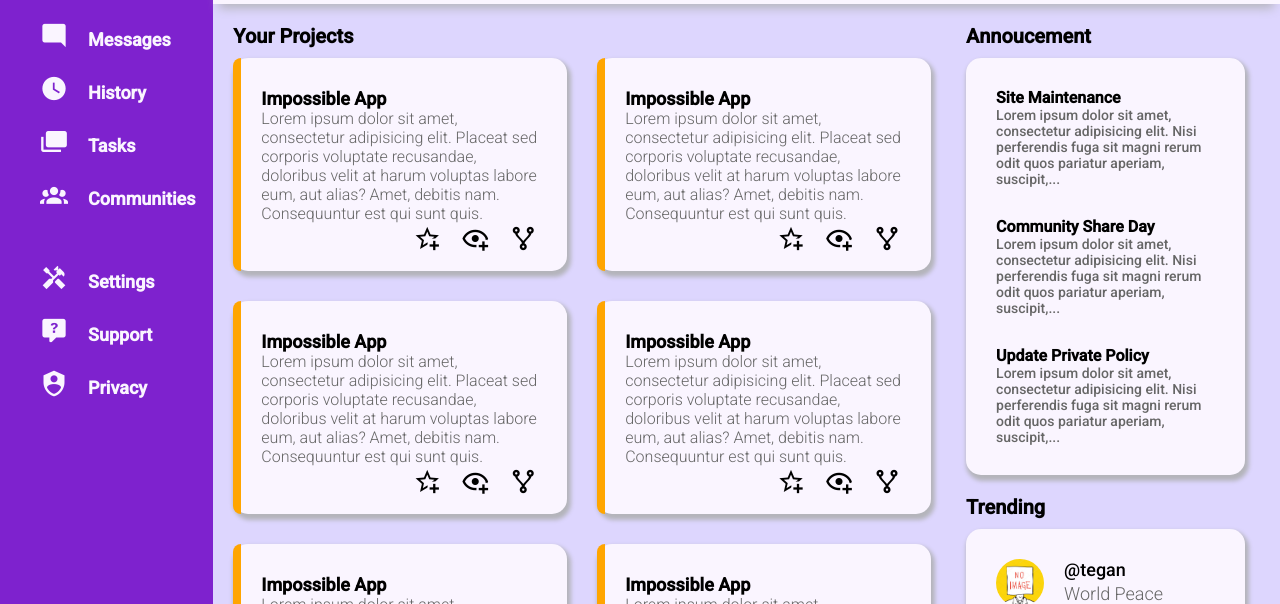
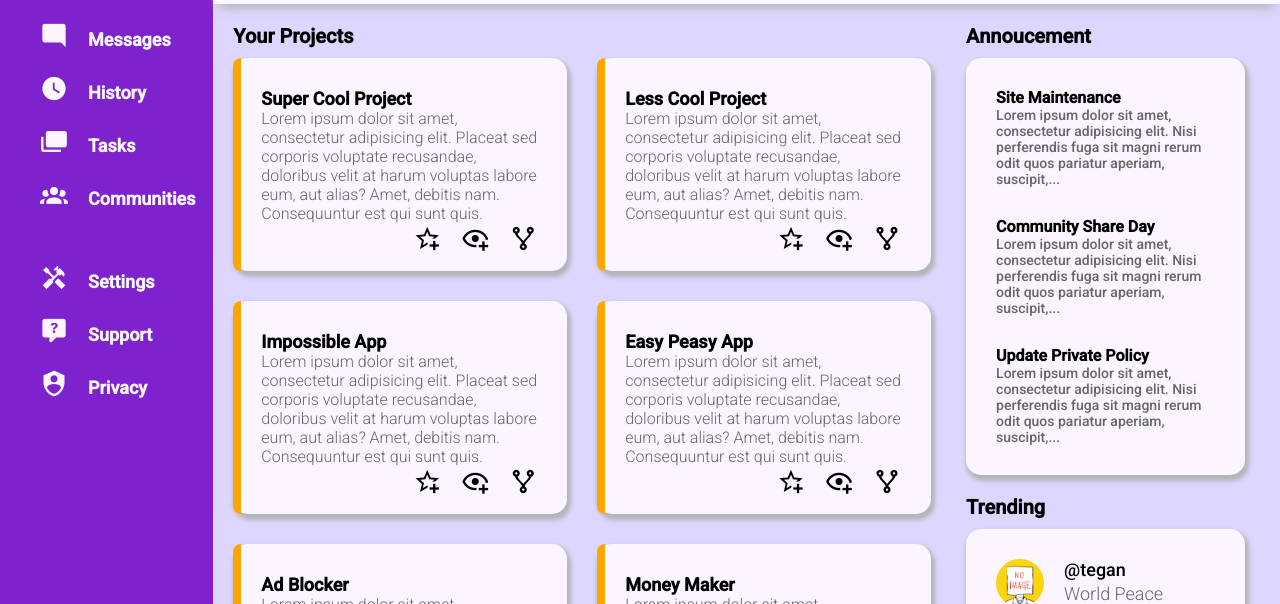
Before and after one commit to vinhbt241/odin-admin-dashboard, a plain HTML site: page index.html in a window 1280 px wide. Shown: the part 196-800 px from the top of the page. Drawn offline with Linux system fonts and the light colour scheme.

Commit message:
Change project name

```diff
--- a/index.html
+++ b/index.html
@@ -61,7 +61,22 @@
           <div class="project-container">
             <div class="project-side-color"></div>
             <div class="project">
-              <h1 class="project-name">Impossible App</h1>
+              <h1 class="project-name">Super Cool Project</h1>
+              <p class="project-describe">
+                Lorem ipsum dolor sit amet, consectetur adipisicing elit. Placeat sed corporis voluptate recusandae, doloribus velit at harum voluptas labore eum, aut alias? Amet, debitis nam. Consequuntur est qui sunt quis.
+              </p>
+            </div>
+            <div class="project-interactive">
+              <span class="mdi mdi-star-plus-outline symbol"></span>
+              <span class="mdi mdi-eye-plus-outline symbol"></span>
+              <span class="mdi mdi-source-fork symbol"></span>
+            </div>
+          </div>
+
+          <div class="project-container">
+            <div class="project-side-color"></div>
+            <div class="project">
+              <h1 class="project-name">Less Cool Project</h1>
               <p class="project-describe">
                 Lorem ipsum dolor sit amet, consectetur adipisicing elit. Placeat sed corporis voluptate recusandae, doloribus velit at harum voluptas labore eum, aut alias? Amet, debitis nam. Consequuntur est qui sunt quis.
               </p>
@@ -91,7 +106,7 @@
           <div class="project-container">
             <div class="project-side-color"></div>
             <div class="project">
-              <h1 class="project-name">Impossible App</h1>
+              <h1 class="project-name">Easy Peasy App</h1>
               <p class="project-describe">
                 Lorem ipsum dolor sit amet, consectetur adipisicing elit. Placeat sed corporis voluptate recusandae, doloribus velit at harum voluptas labore eum, aut alias? Amet, debitis nam. Consequuntur est qui sunt quis.
               </p>
@@ -106,7 +121,7 @@
           <div class="project-container">
             <div class="project-side-color"></div>
             <div class="project">
-              <h1 class="project-name">Impossible App</h1>
+              <h1 class="project-name">Ad Blocker</h1>
               <p class="project-describe">
                 Lorem ipsum dolor sit amet, consectetur adipisicing elit. Placeat sed corporis voluptate recusandae, doloribus velit at harum voluptas labore eum, aut alias? Amet, debitis nam. Consequuntur est qui sunt quis.
               </p>
@@ -121,22 +136,7 @@
           <div class="project-container">
             <div class="project-side-color"></div>
             <div class="project">
-              <h1 class="project-name">Impossible App</h1>
-              <p class="project-describe">
-                Lorem ipsum dolor sit amet, consectetur adipisicing elit. Placeat sed corporis voluptate recusandae, doloribus velit at harum voluptas labore eum, aut alias? Amet, debitis nam. Consequuntur est qui sunt quis.
-              </p>
-            </div>
-            <div class="project-interactive">
-              <span class="mdi mdi-star-plus-outline symbol"></span>
-              <span class="mdi mdi-eye-plus-outline symbol"></span>
-              <span class="mdi mdi-source-fork symbol"></span>
-            </div>
-          </div>
-
-          <div class="project-container">
-            <div class="project-side-color"></div>
-            <div class="project">
-              <h1 class="project-name">Impossible App</h1>
+              <h1 class="project-name">Money Maker</h1>
               <p class="project-describe">
                 Lorem ipsum dolor sit amet, consectetur adipisicing elit. Placeat sed corporis voluptate recusandae, doloribus velit at harum voluptas labore eum, aut alias? Amet, debitis nam. Consequuntur est qui sunt quis.
               </p>
```
